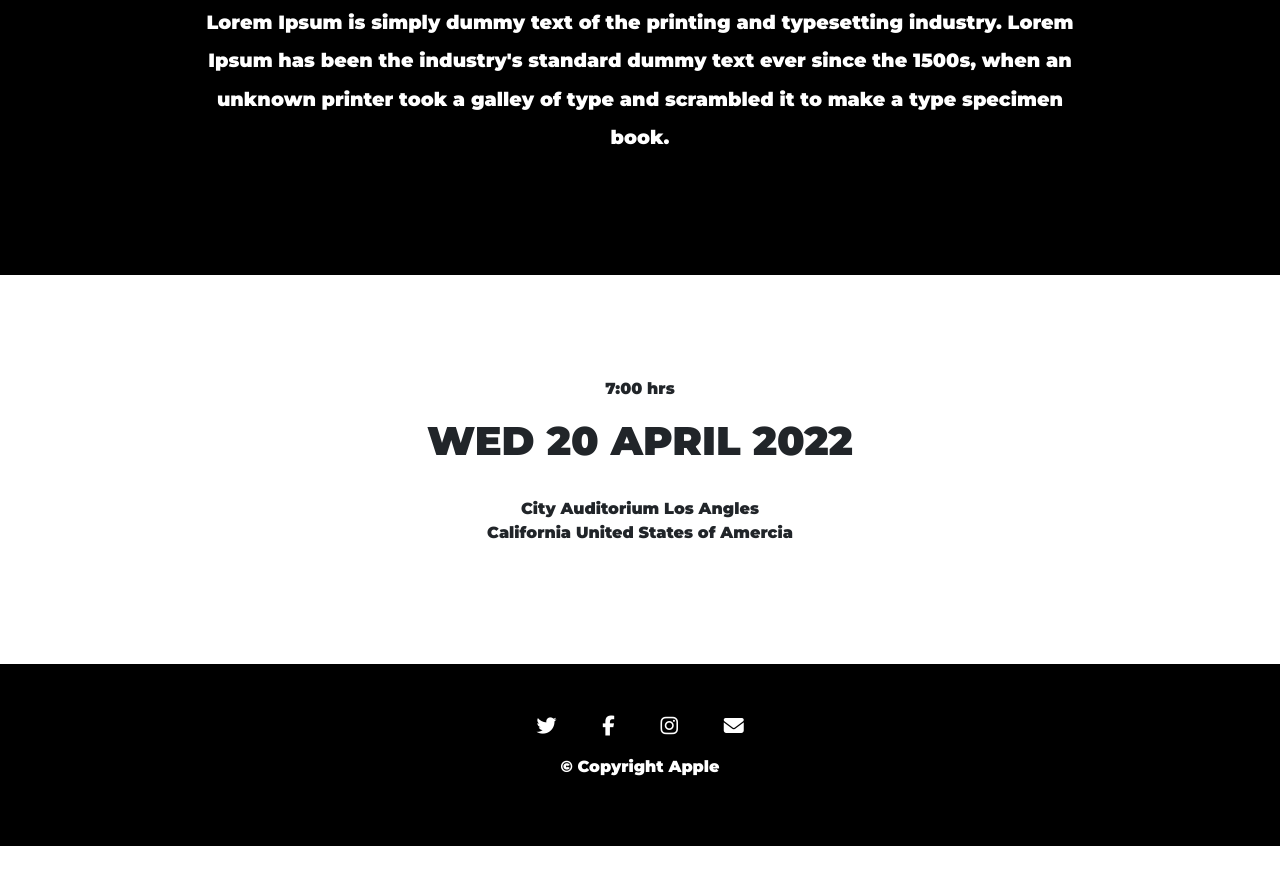
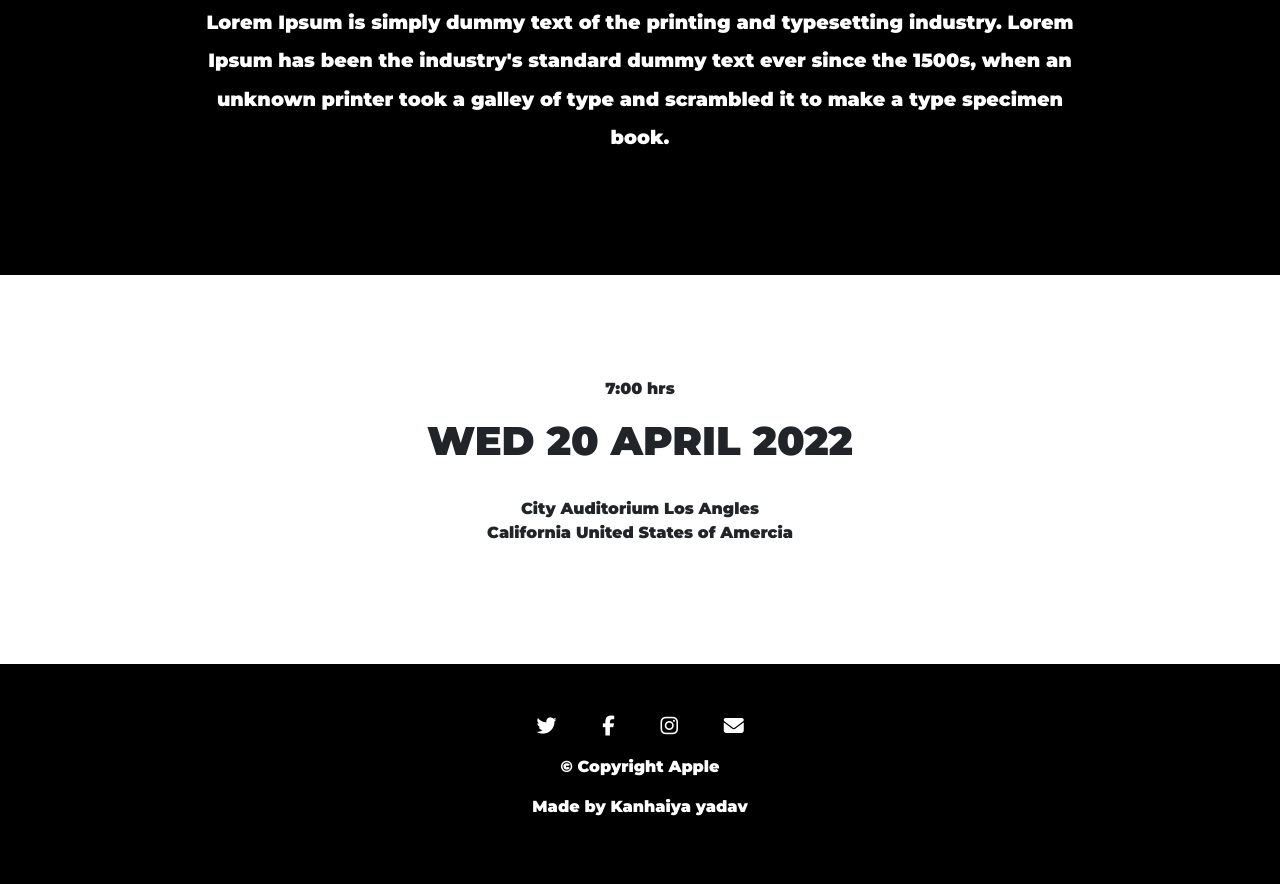
Before and after one commit to kanhaiya04/Apple-event-site, a plain HTML site: page index.html in a window 1280 px wide. Shown: the part 1525-2409 px from the top of the page. Before the commit the page ends 2371 px from the top, so only its background shows below. Drawn offline with nearby package versions, Linux system fonts and the light colour scheme.

Commit message:
Footer is modified

```diff
--- a/index.html
+++ b/index.html
@@ -89,6 +89,7 @@
       <i class="fa-brands fa-instagram footer-icon fa-lg"></i>
       <i class="fa-solid fa-envelope footer-icon fa-lg"></i>
     <p>© Copyright Apple</p>
+    <p>Made by Kanhaiya yadav</p>
     </div>
 
 </section>
```
